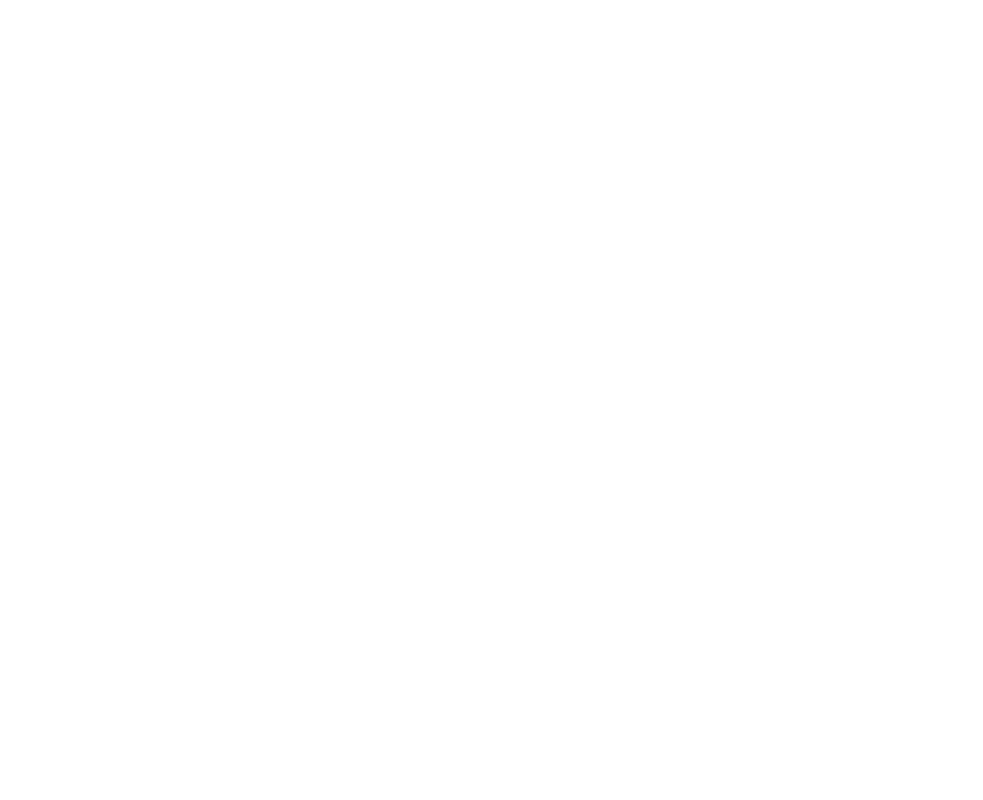
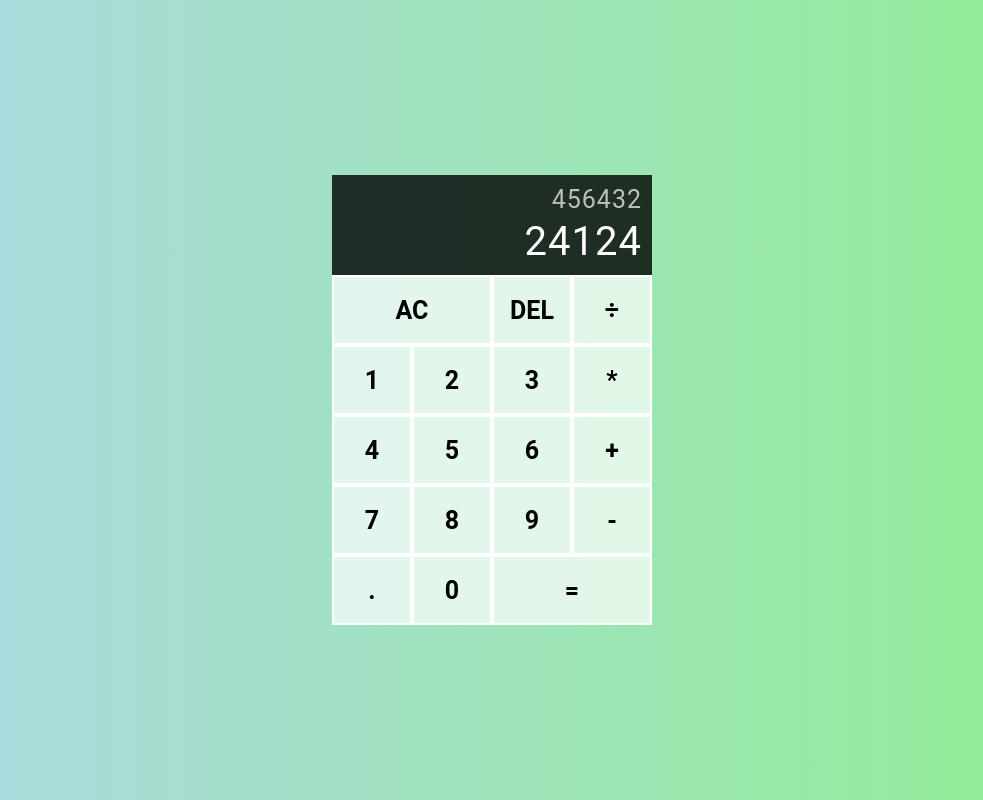
Before and after one commit to bazjerc/basic-calculator, a website: page index.html in a window 1280 px wide. Shown: the whole page, without its empty margins (148-1131 px from the left). Drawn offline with Linux system fonts and the light colour scheme.

Commit message:
finish implementing styles and markup, begin logic

```diff
--- a/index.html
+++ b/index.html
@@ -8,5 +8,30 @@
     <link href="./index.css" rel="stylesheet" />
     <script src="./index.js" defer></script>
   </head>
-  <body></body>
+  <body>
+    <div class="calculator">
+      <div class="calculator__display">
+        <div class="calculator__prev-operand">456432</div>
+        <div class="calculator__cur-operand">24124</div>
+      </div>
+      <button class="calculator__btn calculator__btn--span-2">AC</button>
+      <button class="calculator__btn">DEL</button>
+      <button class="calculator__btn">÷</button>
+      <button class="calculator__btn">1</button>
+      <button class="calculator__btn">2</button>
+      <button class="calculator__btn">3</button>
+      <button class="calculator__btn">*</button>
+      <button class="calculator__btn">4</button>
+      <button class="calculator__btn">5</button>
+      <button class="calculator__btn">6</button>
+      <button class="calculator__btn">+</button>
+      <button class="calculator__btn">7</button>
+      <button class="calculator__btn">8</button>
+      <button class="calculator__btn">9</button>
+      <button class="calculator__btn">-</button>
+      <button class="calculator__btn">.</button>
+      <button class="calculator__btn">0</button>
+      <button class="calculator__btn calculator__btn--span-2">=</button>
+    </div>
+  </body>
 </html>
--- a/package.json
+++ b/package.json
@@ -4,9 +4,8 @@
   "description": "",
   "main": "index.html",
   "scripts": {
-    "test": "echo \"Error: no test specified\" && exit 1",
-    "sassw": "sass --watch ./sass/index.scss:./inndex.css --no-source-map",
-    "bsync": "browser-sync start --server --files '*.html' '*.css' '*.js' --browser chrome"
+    "sassw": "sass --watch ./sass/index.scss:./index.css --no-source-map",
+    "bsync": "browser-sync start --server --files *.html *.css *.js --browser chrome"
   },
   "author": "",
   "license": "ISC",
--- /dev/null
+++ b/sass/_base.scss
@@ -0,0 +1,20 @@
+*,
+*::before,
+*::after {
+  box-sizing: border-box;
+  padding: 0;
+  margin: 0;
+}
+
+html {
+  font-size: 62.5%;
+}
+
+body {
+  min-height: 100vh;
+  background: linear-gradient(to right, lightblue, lightgreen);
+  display: flex;
+  justify-content: center;
+  align-items: center;
+  font-family: "Roboto", monospace;
+}
--- /dev/null
+++ b/sass/_calculator.scss
@@ -0,0 +1,44 @@
+.calculator {
+  display: grid;
+  grid-template-rows: minmax(10rem, auto) repeat(5, 7rem);
+  grid-template-columns: repeat(4, 8rem);
+  &__display {
+    display: flex;
+    flex-direction: column;
+    justify-content: space-between;
+    align-items: flex-end;
+    grid-column: 1 / -1;
+    padding: 1rem;
+    font-size: 3rem;
+    color: white;
+    background-color: rgba(0, 0, 0, 0.8);
+    word-wrap: break-word;
+    word-break: break-all;
+    letter-spacing: 1px;
+  }
+  &__prev-operand {
+    font-size: 2.5rem;
+    color: rgba(255, 255, 255, 0.7);
+  }
+  &__cur-operand {
+    font-size: 4rem;
+    color: white;
+  }
+  &__btn {
+    border: 2px solid white;
+    border-radius: 0;
+    font-family: inherit;
+    font-size: 2.5rem;
+    font-weight: bold;
+    color: black;
+    background-color: rgba(255, 255, 255, 0.7);
+    cursor: pointer;
+    transition: all 0.1s;
+    &:hover {
+      background-color: rgba(255, 255, 255, 0.9);
+    }
+    &--span-2 {
+      grid-column: span 2;
+    }
+  }
+}
--- a/sass/index.scss
+++ b/sass/index.scss
@@ -0,0 +1,2 @@
+@use "base";
+@use "calculator";
```
Also changed, not shown: index.css.
